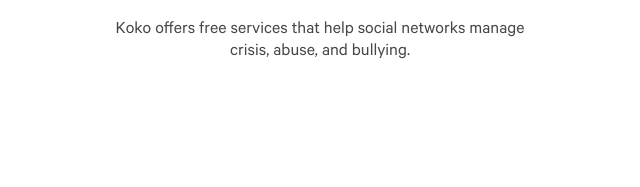
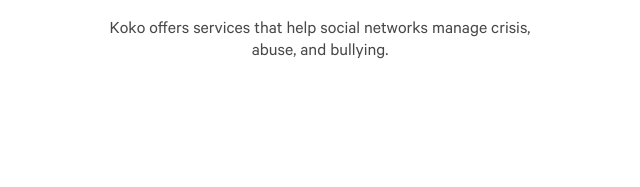
Before and after one commit to itskoko/itskoko.github.io, a plain HTML site: page index.html in a window 1280 px wide. Shown: the part 449-636 px from the top of the page, 320-960 px from the left. Drawn offline with Linux system fonts and the light colour scheme.

Commit message:
Removing 'free'

```diff
--- a/index.html
+++ b/index.html
@@ -42,7 +42,7 @@
         <div class="grid-row">
           <div class="col-20-24 col-sm-14-24 col-md-12-24 col-lg-10-24 col-center">
             <h3 class="page-subtitle color-grey-500 type-18 text-center">
-              Koko offers free services that help social networks manage crisis, abuse, and bullying.
+              Koko offers services that help social networks manage crisis, abuse, and bullying.
             </h3>
           </div>
         </div>
```
